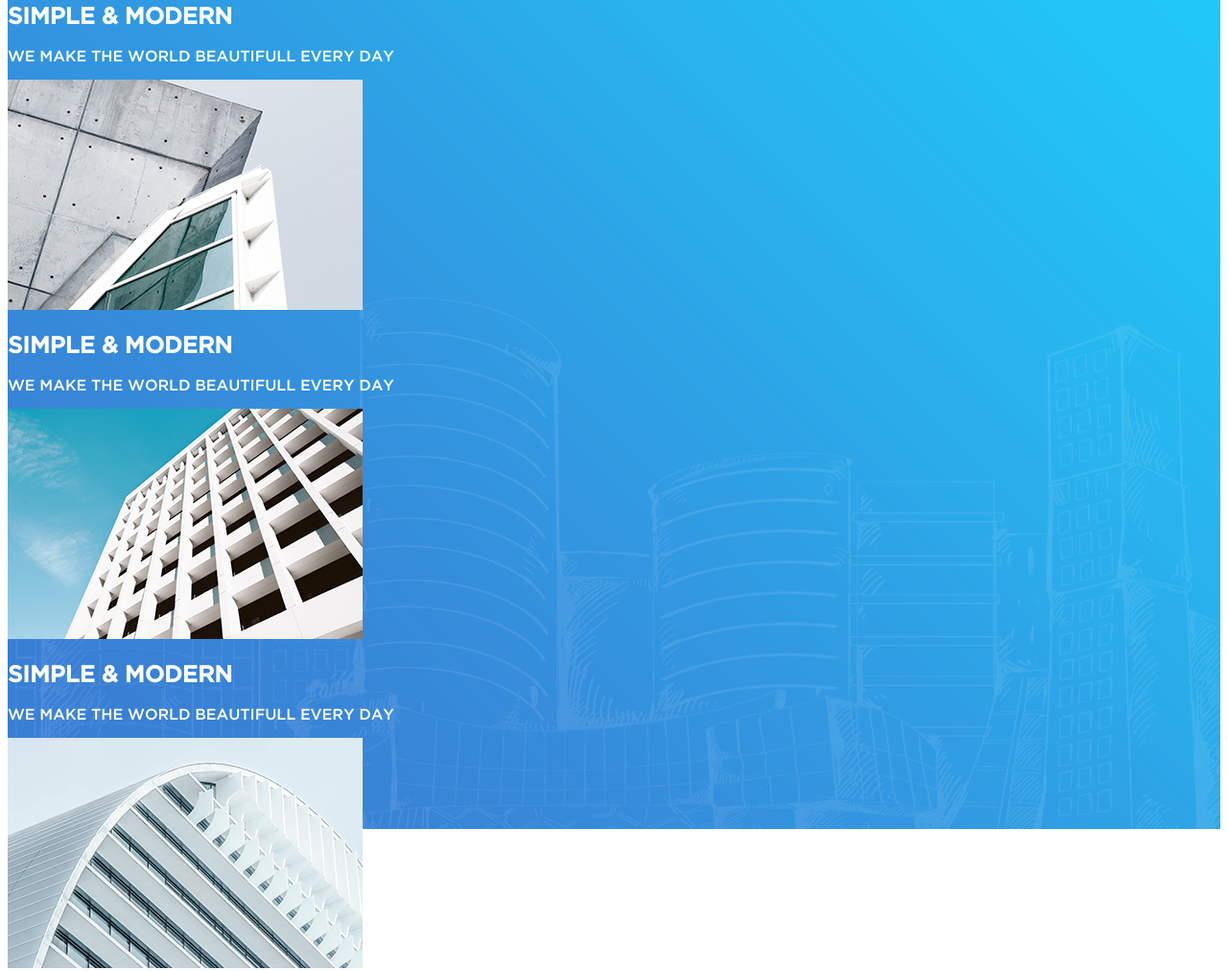
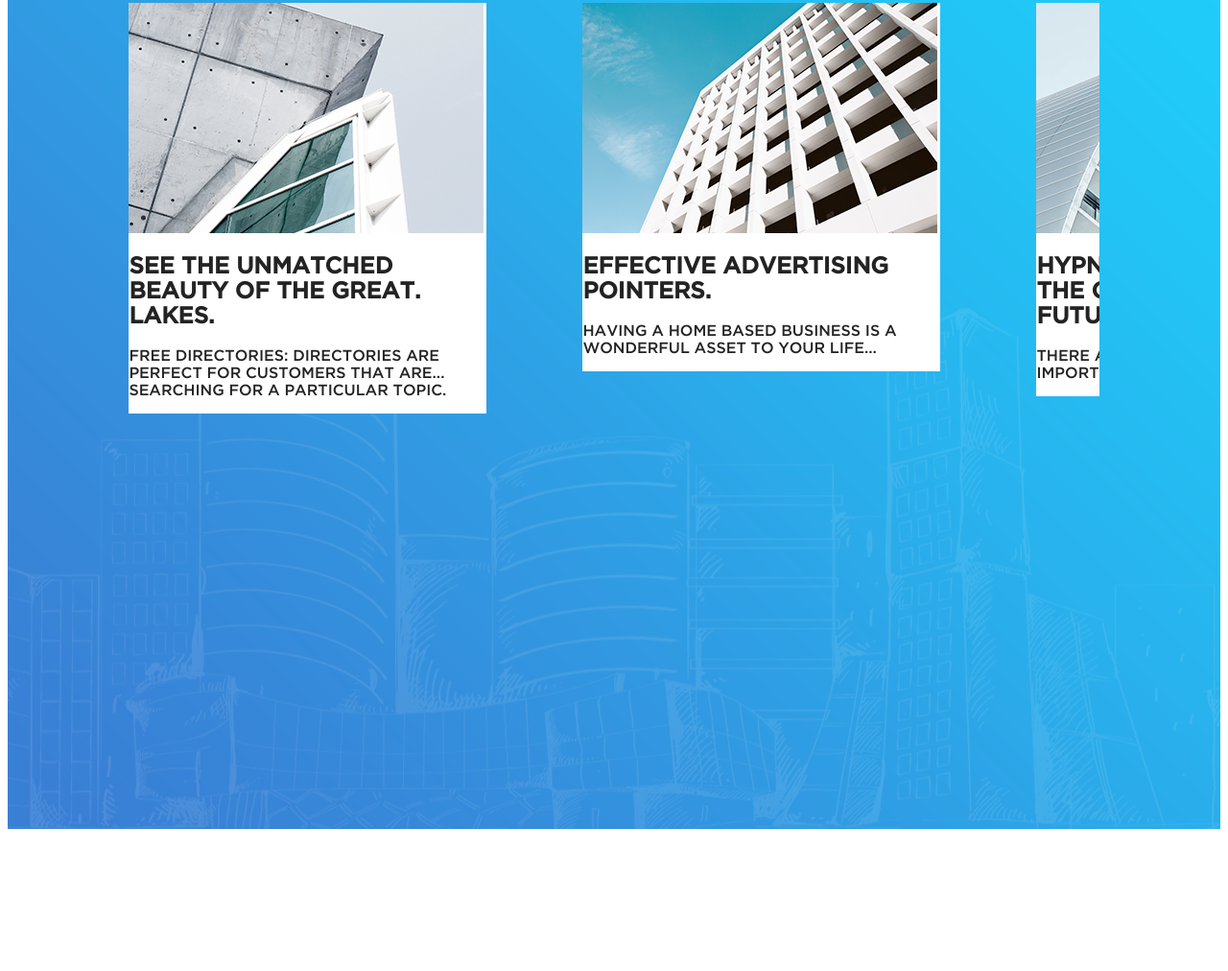
Before and after one commit to artofnext/br_exam_2_js, a website: page index.html in a window 1280 px wide. Shown: the part 2569-3581 px from the top of the page at 96% size. After the commit the page ends 3441 px from the top, so only its background shows below. Drawn offline with nearby package versions, Linux system fonts and the light colour scheme.

Commit message:
add carousel 2

```diff
--- a/css/styles.scss
+++ b/css/styles.scss
@@ -175,4 +175,21 @@ a {
     color: white;
     background-image: url(../img/news_bg.png);
     height: 1000px;
+    background-repeat: no-repeat;
+    background-position: center;
 }
+
+//Slider 2
+.slide2 {
+    width: 80%;
+    /* max-width: 1000px; */
+    margin: 0 auto;
+}
+
+.slide2-elem {
+    height: 520px;
+    width: 373px;
+    margin: 0 50px;
+    background-color: white;
+    color: $color-dark;
+}
--- a/index.html
+++ b/index.html
@@ -143,25 +143,30 @@
         <div class="news__carousel">
             <div class="slide2">
                 <div class="slide2-elem">
+                    <img class="slide2__img" src="img/news_1.png" alt="">
                     <div class="slide2-text">
-                                <h2 class="slide2-title">SIMPLE & MODERN</h2>
-                                <p class="slide2-small">WE MAKE THE WORLD BEAUTIFULL EVERY DAY</p>
+                        <h2 class="slide2-title">See The Unmatched Beauty Of The Great. Lakes.</h2>
+                        <p class="slide2-small">Free directories: directories are perfect for customers that are...
+                            searching for a particular topic.</p>
                     </div>
-                            <img class="slide2__img" src="img/news_1.png" alt="">
                 </div>
                 <div class="slide2-elem">
+                    <img class="slide2__img" src="img/news_2.png" alt="">
                     <div class="slide2-text">
-                                <h2 class="slide2-title">SIMPLE & MODERN</h2>
-                                <p class="slide2-small">WE MAKE THE WORLD BEAUTIFULL EVERY DAY</p>
+                        <h2 class="slide2-title">Effective Advertising Pointers.</h2>
+                        <p class="slide2-small">Having a home based business is a wonderful asset
+                            to your life...</p>
                     </div>
-                            <img class="slide2__img" src="img/news_2.png" alt="">
                 </div>
                 <div class="slide2-elem">
+                    <img class="slide2__img" src="img/news_3.png" alt="">
                     <div class="slide2-text">
-                                <h2 class="slide2-title">SIMPLE & MODERN</h2>
-                                <p class="slide2-small">WE MAKE THE WORLD BEAUTIFULL EVERY DAY</p>
+                        <h2 class="slide2-title">Hypnotize Yourself Into The Ghost.
+                            Of Christmas Future</h2>
+
+                        <p class="slide2-small">There are many things that are important to
+                            catalog design....</p>
                     </div>
-                            <img class="slide2__img" src="img/news_3.png" alt="">
                 </div>
 
             </div>
@@ -171,6 +176,7 @@
 
     <script type="text/javascript" src="slick/slick.min.js"></script>
     <script type="text/javascript" src="js/slider1_settings.js"></script>
+    <script type="text/javascript" src="js/slider2_settings.js"></script>
     <script type="text/javascript" src="js/scroll.js"></script>
 </body>
 
--- /dev/null
+++ b/js/slider2_settings.js
@@ -0,0 +1,13 @@
+$(document).ready(function(){
+    $('.slide2').slick({
+      // setting-name: setting-value
+      autoplay: true,
+      autoplaySpeed: 4000,
+      arrows: true,
+      dots: true,
+      // centerMode: true,
+      slidesToShow: 3,
+      variableWidth: true,
+    //   vertical: true,
+    });
+  });
```
Also changed, not shown: css/styles.css. Lines whose indentation alone changed are shown as unchanged.
